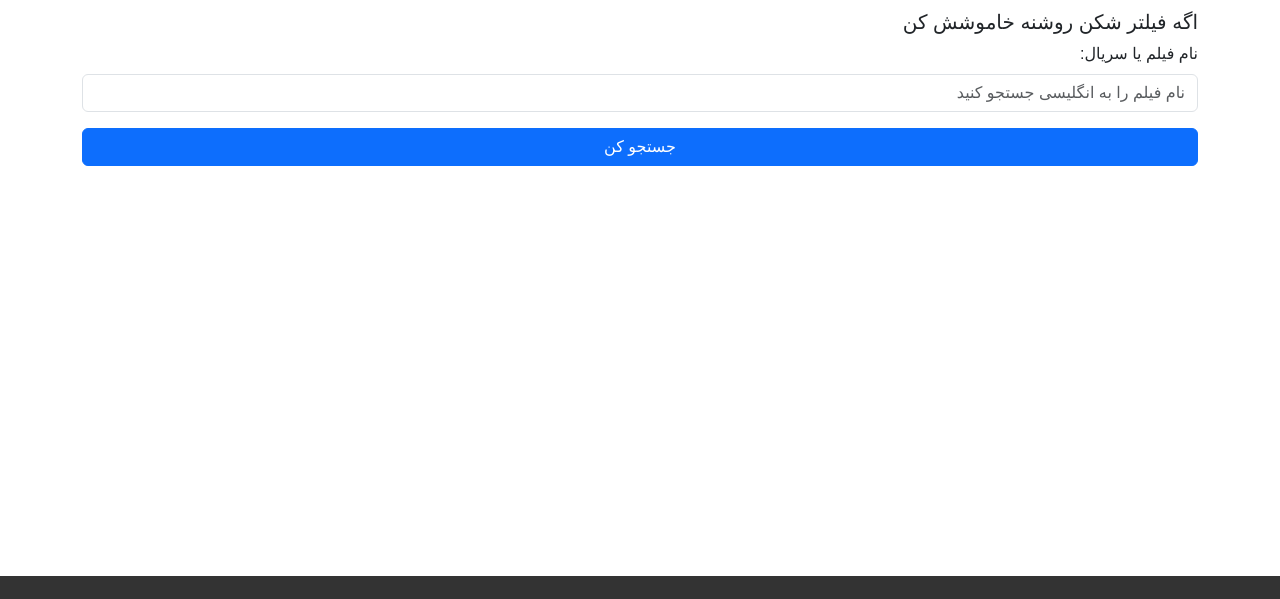
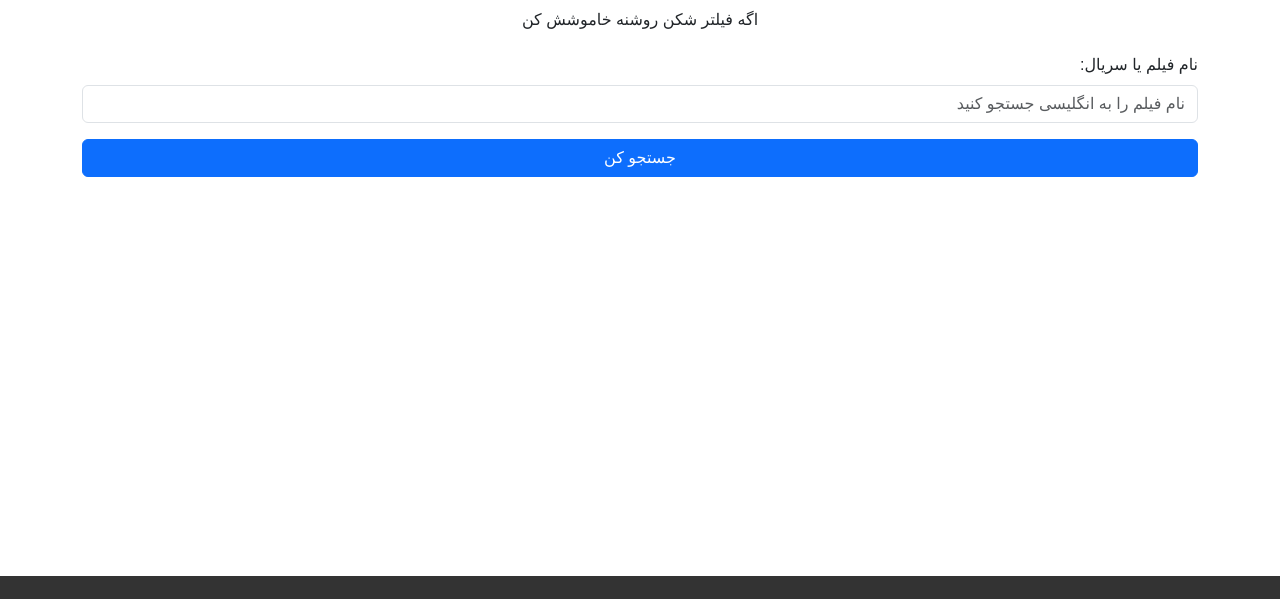
Before and after one commit to mohammad8/freemovie, a plain HTML site: page index.html in a window 1280 px wide. Shown: the part 110-709 px from the top of the page. Drawn offline with nearby package versions, Linux system fonts and the light colour scheme; a web font is replaced by a local one.

Commit message:
Update index.html

```diff
--- a/index.html
+++ b/index.html
@@ -95,7 +95,7 @@
 
     <div class="container mt-5">
         <h1 class="text-center mb-4">فیری مووی - دانلود فیلم و سریال رایگان</h1>
-		<h5>اگه فیلتر شکن روشنه خاموشش کن</h5>
+		<h6 class="text-center mb-4">اگه فیلتر شکن روشنه خاموشش کن</h5>
         <form id="searchForm" class="row g-3">
             <div class="col-12">
                 <label for="title" class="form-label">نام فیلم یا سریال:</label>
```
